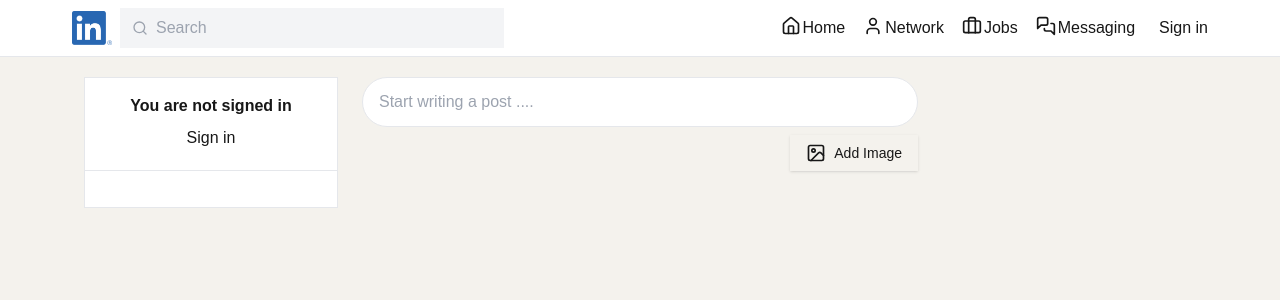
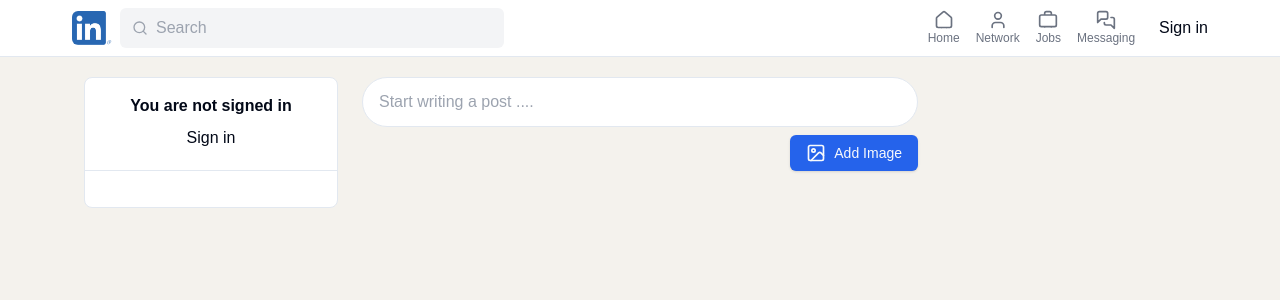
Before and after one commit to RUDRANSHFLY/Linkdln-Clone, a Next.js app: page / in a window 1280 px wide. Shown: the top 300 px of the page. Built offline with nearby package versions, Linux system fonts and the light colour scheme; no server answers.

Commit message:
Refactor global CSS styles

```diff
--- a/src/app/globals.css
+++ b/src/app/globals.css
@@ -2,21 +2,7 @@
 @tailwind components;
 @tailwind utilities;
 
-:root {
-  --background: #ffffff;
-  --foreground: #171717;
-}
-
-@media (prefers-color-scheme: dark) {
-  :root {
-    --background: #0a0a0a;
-    --foreground: #ededed;
-  }
-}
-
 body {
-  color: var(--foreground);
-  background: var(--background);
   font-family: Arial, Helvetica, sans-serif;
 }
 
@@ -25,3 +11,139 @@
     text-wrap: balance;
   }
 }
+
+@layer components {
+  .icons {
+    @apply flex flex-col justify-center items-center text-sm font-light;
+  }
+
+  .icons svg {
+    @apply fill-white stroke-gray-500;
+  }
+
+  .icons p {
+    @apply text-xs text-gray-500;
+  }
+}
+
+/* @layer base {
+  :root {
+    --background: 0 0% 100%;
+    --foreground: 0 0% 3.9%;
+    --card: 0 0% 100%;
+    --card-foreground: 0 0% 3.9%;
+    --popover: 0 0% 100%;
+    --popover-foreground: 0 0% 3.9%;
+    --primary: 0 0% 9%;
+    --primary-foreground: 0 0% 98%;
+    --secondary: 0 0% 96.1%;
+    --secondary-foreground: 0 0% 9%;
+    --muted: 0 0% 96.1%;
+    --muted-foreground: 0 0% 45.1%;
+    --accent: 0 0% 96.1%;
+    --accent-foreground: 0 0% 9%;
+    --destructive: 0 84.2% 60.2%;
+    --destructive-foreground: 0 0% 98%;
+    --border: 0 0% 89.8%;
+    --input: 0 0% 89.8%;
+    --ring: 0 0% 3.9%;
+    --chart-1: 12 76% 61%;
+    --chart-2: 173 58% 39%;
+    --chart-3: 197 37% 24%;
+    --chart-4: 43 74% 66%;
+    --chart-5: 27 87% 67%;
+    --radius: 0.5rem;
+  }
+  .dark {
+    --background: 0 0% 3.9%;
+    --foreground: 0 0% 98%;
+    --card: 0 0% 3.9%;
+    --card-foreground: 0 0% 98%;
+    --popover: 0 0% 3.9%;
+    --popover-foreground: 0 0% 98%;
+    --primary: 0 0% 98%;
+    --primary-foreground: 0 0% 9%;
+    --secondary: 0 0% 14.9%;
+    --secondary-foreground: 0 0% 98%;
+    --muted: 0 0% 14.9%;
+    --muted-foreground: 0 0% 63.9%;
+    --accent: 0 0% 14.9%;
+    --accent-foreground: 0 0% 98%;
+    --destructive: 0 62.8% 30.6%;
+    --destructive-foreground: 0 0% 98%;
+    --border: 0 0% 14.9%;
+    --input: 0 0% 14.9%;
+    --ring: 0 0% 83.1%;
+    --chart-1: 220 70% 50%;
+    --chart-2: 160 60% 45%;
+    --chart-3: 30 80% 55%;
+    --chart-4: 280 65% 60%;
+    --chart-5: 340 75% 55%;
+  }
+} */
+
+@layer base {
+  :root {
+    --background: 0 0% 100%;
+    --foreground: 222.2 84% 4.9%;
+    --card: 0 0% 100%;
+    --card-foreground: 222.2 84% 4.9%;
+    --popover: 0 0% 100%;
+    --popover-foreground: 222.2 84% 4.9%;
+    --primary: 221.2 83.2% 53.3%;
+    --primary-foreground: 210 40% 98%;
+    --secondary: 210 40% 96.1%;
+    --secondary-foreground: 222.2 47.4% 11.2%;
+    --muted: 210 40% 96.1%;
+    --muted-foreground: 215.4 16.3% 46.9%;
+    --accent: 210 40% 96.1%;
+    --accent-foreground: 222.2 47.4% 11.2%;
+    --destructive: 0 84.2% 60.2%;
+    --destructive-foreground: 210 40% 98%;
+    --border: 214.3 31.8% 91.4%;
+    --input: 214.3 31.8% 91.4%;
+    --ring: 221.2 83.2% 53.3%;
+    --radius: 0.5rem;
+    --chart-1: 12 76% 61%;
+    --chart-2: 173 58% 39%;
+    --chart-3: 197 37% 24%;
+    --chart-4: 43 74% 66%;
+    --chart-5: 27 87% 67%;
+  }
+
+  .dark {
+    --background: 222.2 84% 4.9%;
+    --foreground: 210 40% 98%;
+    --card: 222.2 84% 4.9%;
+    --card-foreground: 210 40% 98%;
+    --popover: 222.2 84% 4.9%;
+    --popover-foreground: 210 40% 98%;
+    --primary: 217.2 91.2% 59.8%;
+    --primary-foreground: 222.2 47.4% 11.2%;
+    --secondary: 217.2 32.6% 17.5%;
+    --secondary-foreground: 210 40% 98%;
+    --muted: 217.2 32.6% 17.5%;
+    --muted-foreground: 215 20.2% 65.1%;
+    --accent: 217.2 32.6% 17.5%;
+    --accent-foreground: 210 40% 98%;
+    --destructive: 0 62.8% 30.6%;
+    --destructive-foreground: 210 40% 98%;
+    --border: 217.2 32.6% 17.5%;
+    --input: 217.2 32.6% 17.5%;
+    --ring: 224.3 76.3% 48%;
+    --chart-1: 220 70% 50%;
+    --chart-2: 160 60% 45%;
+    --chart-3: 30 80% 55%;
+    --chart-4: 280 65% 60%;
+    --chart-5: 340 75% 55%;
+  }
+}
+
+@layer base {
+  * {
+    @apply border-border;
+  }
+  body {
+    @apply bg-background text-foreground;
+  }
+}
```
